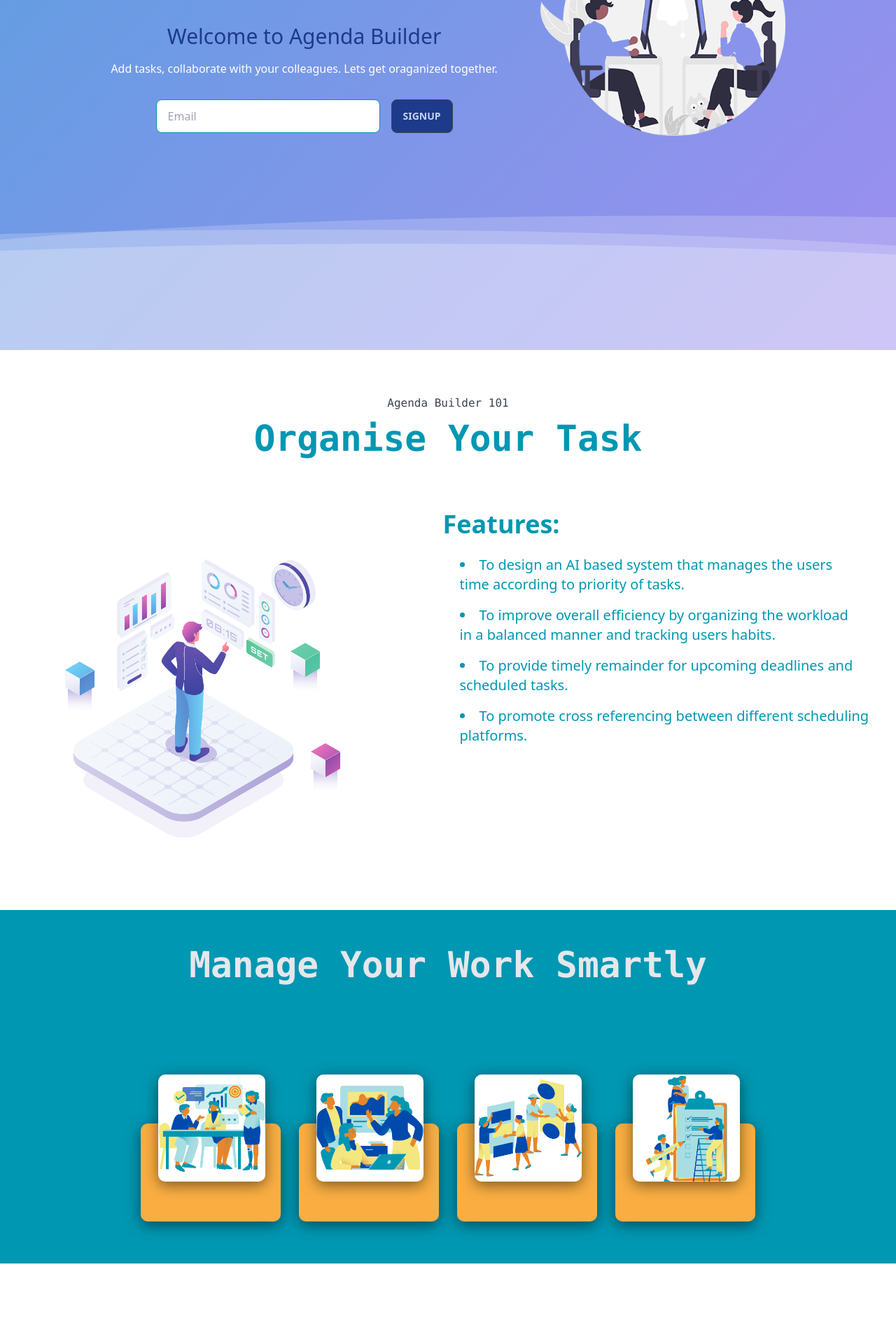
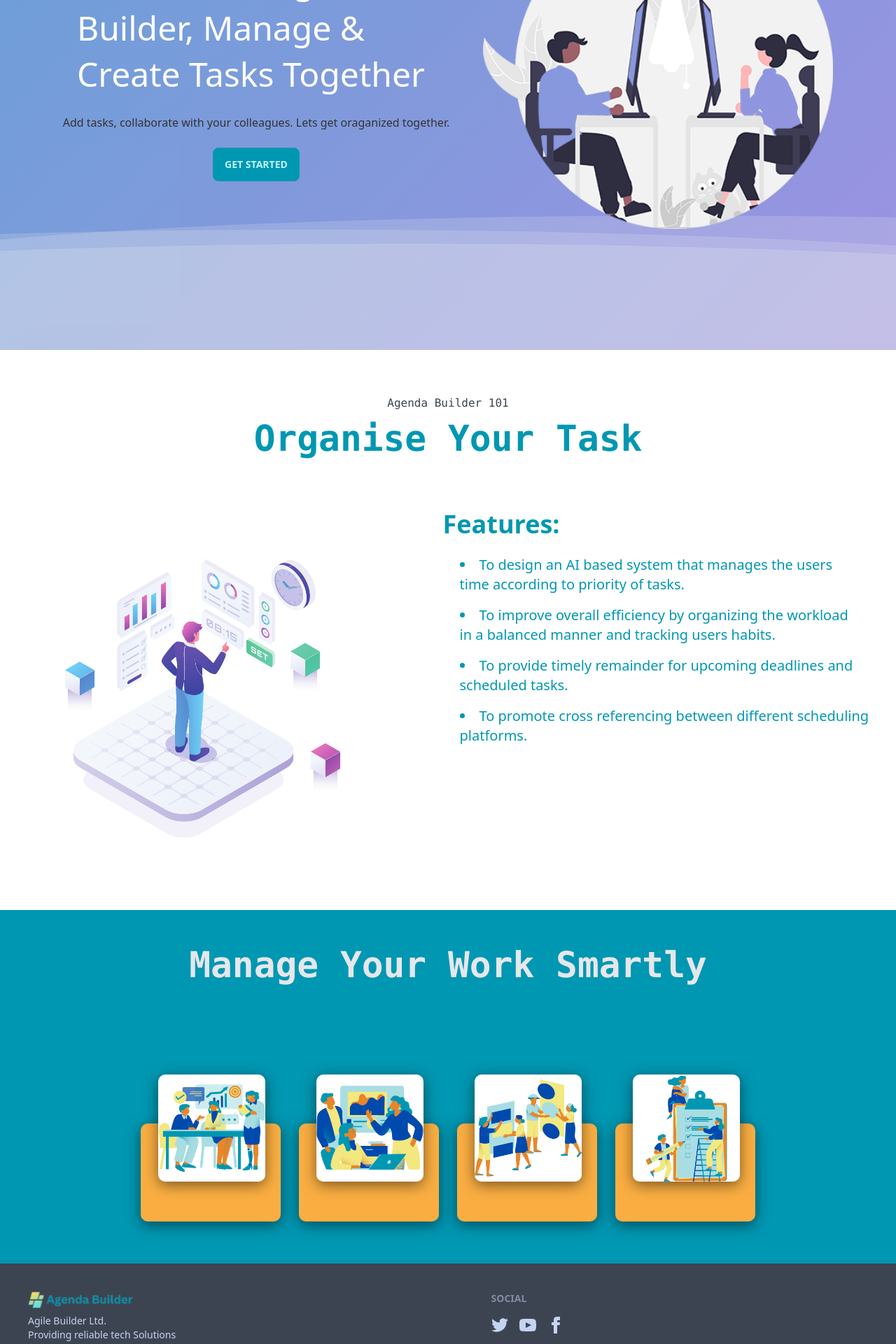
Before and after one commit to srshah27/agenda-builder, a Next.js app: page /landing in a window 1280 px wide. Shown: the part 300-2220 px from the top of the page at 70% size. Before the commit the page ends 2105 px from the top, so only its background shows below. Built offline with nearby package versions, Linux system fonts and the light colour scheme.

Commit message:
finalized landing

```diff
--- /dev/null
+++ b/src/components/Footer.js
@@ -0,0 +1,56 @@
+import Image from "next/image"
+
+const Footer = () => {
+  return (
+    <footer className="footer p-10 bg-neutral text-neutral-content">
+      <div>
+        <Image src="/svg/agenda.svg" width={150} height={50} />
+        <p className="text-center lg:text-left">
+          Agile Builder Ltd.
+          <br />
+          Providing reliable tech Solutions
+        </p>
+      </div>
+      <div>
+        <span className="footer-title text-center lg:text-left">Social</span>
+        <div className="grid grid-flow-col gap-4">
+          <a>
+            <svg
+              xmlns="http://www.w3.org/2000/svg"
+              width="24"
+              height="24"
+              viewBox="0 0 24 24"
+              className="fill-current"
+            >
+              <path d="M24 4.557c-.883.392-1.832.656-2.828.775 1.017-.609 1.798-1.574 2.165-2.724-.951.564-2.005.974-3.127 1.195-.897-.957-2.178-1.555-3.594-1.555-3.179 0-5.515 2.966-4.797 6.045-4.091-.205-7.719-2.165-10.148-5.144-1.29 2.213-.669 5.108 1.523 6.574-.806-.026-1.566-.247-2.229-.616-.054 2.281 1.581 4.415 3.949 4.89-.693.188-1.452.232-2.224.084.626 1.956 2.444 3.379 4.6 3.419-2.07 1.623-4.678 2.348-7.29 2.04 2.179 1.397 4.768 2.212 7.548 2.212 9.142 0 14.307-7.721 13.995-14.646.962-.695 1.797-1.562 2.457-2.549z"></path>
+            </svg>
+          </a>
+          <a>
+            <svg
+              xmlns="http://www.w3.org/2000/svg"
+              width="24"
+              height="24"
+              viewBox="0 0 24 24"
+              className="fill-current"
+            >
+              <path d="M19.615 3.184c-3.604-.246-11.631-.245-15.23 0-3.897.266-4.356 2.62-4.385 8.816.029 6.185.484 8.549 4.385 8.816 3.6.245 11.626.246 15.23 0 3.897-.266 4.356-2.62 4.385-8.816-.029-6.185-.484-8.549-4.385-8.816zm-10.615 12.816v-8l8 3.993-8 4.007z"></path>
+            </svg>
+          </a>
+          <a>
+            <svg
+              xmlns="http://www.w3.org/2000/svg"
+              width="24"
+              height="24"
+              viewBox="0 0 24 24"
+              className="fill-current"
+            >
+              <path d="M9 8h-3v4h3v12h5v-12h3.642l.358-4h-4v-1.667c0-.955.192-1.333 1.115-1.333h2.885v-5h-3.808c-3.596 0-5.192 1.583-5.192 4.615v3.385z"></path>
+            </svg>
+          </a>
+        </div>
+      </div>
+    </footer>
+  )
+}
+
+export default Footer
--- a/src/components/Hero.js
+++ b/src/components/Hero.js
@@ -6,10 +6,10 @@
   return (
     <>
       <section className="w-4/5 mx-auto my-auto pt-40 flex flex-wrap h-screen">
-        <div className="flex flex-col justify-center items-center flex-wrap py-4 lg:mb-32 mx-auto">
+        <div className="flex justify-center items-center flex-wrap py-4 lg:mb-32 mx-auto max-w-md">
           <div className="">
             <h1 className="text-3xl text-center mb-4 text-blue-900 font-medium">
-              Welcome to Agenda Builder
+              Welcome to Agenda Builder, Manage & Create Tasks Together
             </h1>
             <p className="text-white text-center mb-6">
               Add tasks, collaborate with your colleagues. Lets get oraganized
@@ -22,7 +22,9 @@
               placeholder="Email"
               className="input input-bordered input-primary w-80 m-2 hidden lg:block"
             />
-            <button className="btn w-full lg:w-auto m-2 bg-blue-900">SignUp</button>
+            <button className="btn w-full lg:w-auto m-2 bg-blue-900">
+              SignUp
+            </button>
           </div>
         </div>
         <div className="mx-auto mt-4 justify-around">
@@ -34,55 +36,7 @@
             className=""
           />
         </div>
-
-        {/* <div className="text-blue-900 font-mono lg:text-justify text-center">
-            <div className="text-[6vw] font-bold">
-              Welcome to <br /> Agenda Builder!
-            </div>
-            <div className="text-[2vw] mt-4 text-gray-100">
-              Add tasks, collaborate with your colleagues. <br /> Let&apos;s get
-              oraganized together.
-          </div> */}
-        {/* <div className="max-w-full"> */}
-        {/* <img src = "/img/track.png" alt="track" className="w-[35vw] h-[28vw]"/> */}
-        {/* <Image
-            src="/img/track.png"
-            alt="track"
-            width={380}
-            height={380}
-            className="max-w-full"
-          /> */}
-        {/* </div> */}
-        {/* </div> */}
-        {/* <div className="h-screen">
-          <span>
-            Agenda Builder 101 <br />
-          </span>
-        </div> */}
       </section>
-      {/* <div className="md:pl-36 md:pt-52 pl-8 pt-48 text-blue-900 font-mono lg:text-justify text-center">
-        <div className="text-4xl md:text-7xl font-bold">
-          Welcome to <br /> Agenda Builder!
-        </div>
-        <div className="pt-8 text-2xl md:text-3xl font-mono lg:text-justify text-center">
-          Add tasks and collaborate with your colleagues. <br /> Let&apos;s get
-          oraganized together.
-        </div>
-        <input
-          type="text"
-          placeholder="Email"
-          className="mt-8 input-lg w-96 h-12 rounded-md border-gray-300 border-2 bg-gray-50 "
-        />
-        <button className="btn-active w-40 h-12 rounded-md mx-8 font-bold bg-blue-900 text-gray-50">
-          <Link href="/signup"> Sign Up </Link>
-        </button>
-      </div> */}
-
-      {/* <div className='h-1/3'> */}
-
-      {/* </div> */}
-      {/* <Image fill alt="public/svg/waves.svg" src="/mountains.jpg" sizes="100vw" /> */}
-      {/* <div className="h-screen top-auto w-screen"></div> */}
     </>
   )
 }
--- /dev/null
+++ b/src/components/NewHero.js
@@ -0,0 +1,23 @@
+import Image from "next/image"
+
+const NewHero = ({ heading, content }) => {
+  return (
+    <div className="hero min-h-screen bg-opacity-20 bg-gray-400 mt-12 lg:mt-auto">
+      <div className="hero-content flex-col lg:flex-row-reverse lg:justify-around gap-12">
+        <Image
+          src="/img/track.png"
+          width={500}
+          height={500}
+          className="rounded-lg"
+        />
+        <div className="flex flex-col items-center">
+          <h1 className="text-5xl max-w-lg font-thin text-white text-center lg:text-start leading-snug">{heading}</h1>
+          <p className="py-6 text-center">{content}</p>
+          <button className="btn btn-primary max-w-md">Get Started</button>
+        </div>
+      </div>
+    </div>
+  )
+}
+
+export default NewHero
--- a/src/components/Use.js
+++ b/src/components/Use.js
@@ -17,7 +17,7 @@
                     </div>
                     <div className ={styles.content}>
                         <h2>Step I</h2>
-                        <p> Do Something</p>
+                        <p>Create Workspace</p>
                     </div>
                 </div>
                 <div className={styles.workcard}>
@@ -26,7 +26,7 @@
                     </div>
                     <div className ={styles.content}>
                         <h2>Step II</h2>
-                        <p> Do Something</p>
+                        <p>Invite Team Members</p>
                     </div>
                 </div>
                 <div className={styles.workcard}>
@@ -35,7 +35,7 @@
                     </div>
                     <div className ={styles.content}>
                         <h2>Step III</h2>
-                        <p> Do Something</p>
+                        <p>Collaborate Together</p>
                     </div>
                 </div>
                 <div className={styles.workcard}>
@@ -44,7 +44,7 @@
                     </div>
                     <div className ={styles.content}>
                         <h2>Step IV</h2>
-                        <p> Do Something</p>
+                        <p>Finish Tasks Quickly</p>
                     </div>
                 </div>
             </section>
--- a/src/pages/landing.js
+++ b/src/pages/landing.js
@@ -3,16 +3,23 @@
 import Feature from "@/components/Feature"
 import Use from "@/components/Use"
 import Navbar from "@/components/NavbarDhara"
-// import Footer from "@/components/Footer"
+import Footer from "@/components/Footer"
+import NewHero from "@/components/NewHero"
 function Landing() {
   return (
     <>
       <Navbar />
       <GradientBG />
-      <Hero />
-      <Feature/>
-      <Use/>
-      {/* <Footer/> */}
+      <NewHero
+        heading={"Welcome to Agenda Builder, Manage & Create Tasks Together"}
+        content={
+          "Add tasks, collaborate with your colleagues. Lets get oraganized together."
+        }
+      />
+      {/* <Hero /> */}
+      <Feature />
+      <Use />
+      <Footer />
     </>
   )
 }
```
